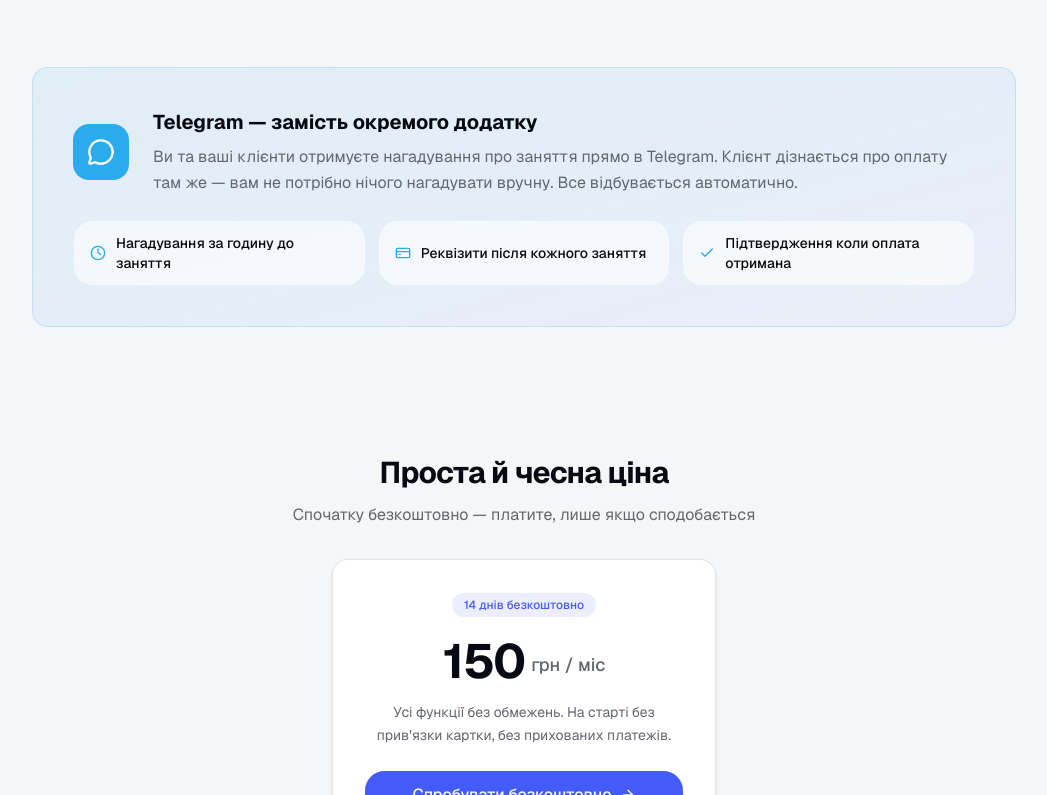
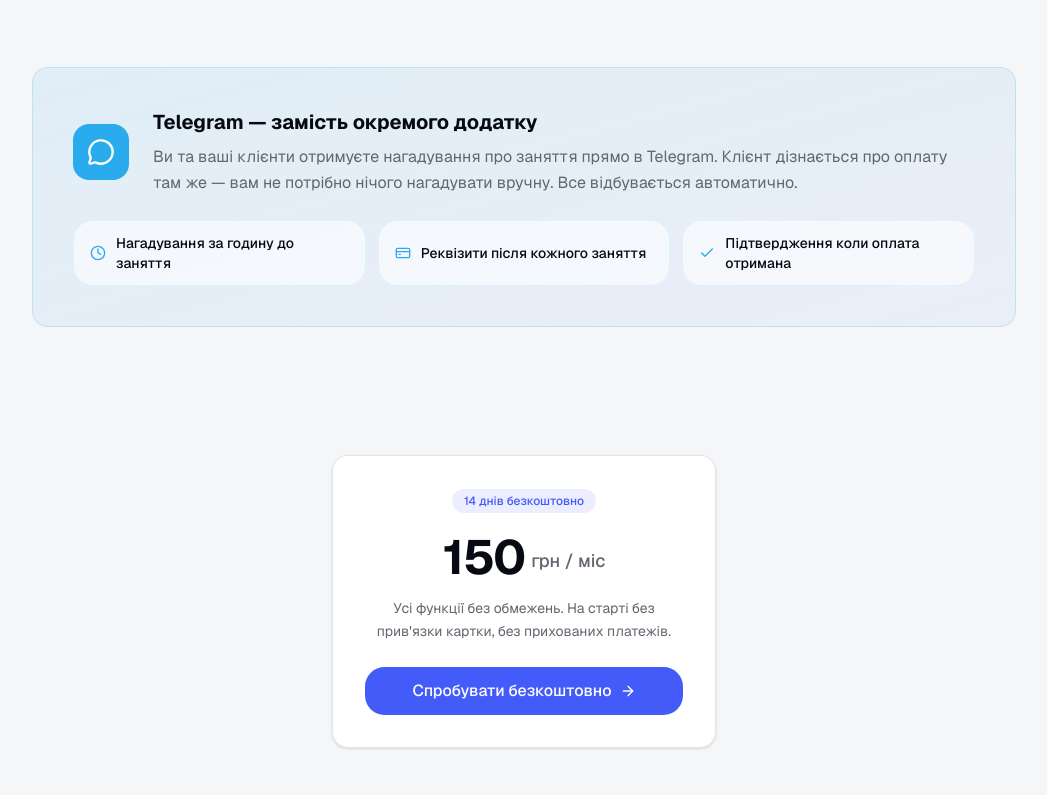
Before and after one commit to stasbabunts-lab/easysch, a Next.js app: page / in a window 1280 px wide. Shown: the part 2005-2800 px from the top of the page, without its empty margins (116-1163 px from the left). Built offline with nearby package versions, Linux system fonts and the light colour scheme; no server answers; the database is empty.

Commit message:
Landing: drop pricing section heading/subtext, keep the price card
Co-Authored-By: Claude Opus 4.8 <noreply@anthropic.com>

```diff
--- a/src/app/page.tsx
+++ b/src/app/page.tsx
@@ -264,14 +264,6 @@ export default async function Home() {
 
       {/* ── Pricing ── */}
       <section className="max-w-2xl mx-auto px-5 py-16">
-        <div className="text-center mb-8">
-          <h2 className="text-2xl sm:text-3xl font-bold tracking-tight mb-3">
-            Проста й чесна ціна
-          </h2>
-          <p className="text-muted-foreground">
-            Спочатку безкоштовно — платите, лише якщо сподобається
-          </p>
-        </div>
         <div className="max-w-sm mx-auto rounded-2xl border border-border/60 bg-card p-8 shadow-sm text-center">
           <span className="inline-block text-xs font-medium text-primary bg-primary/10 px-3 py-1 rounded-full mb-5">
             14 днів безкоштовно
```
